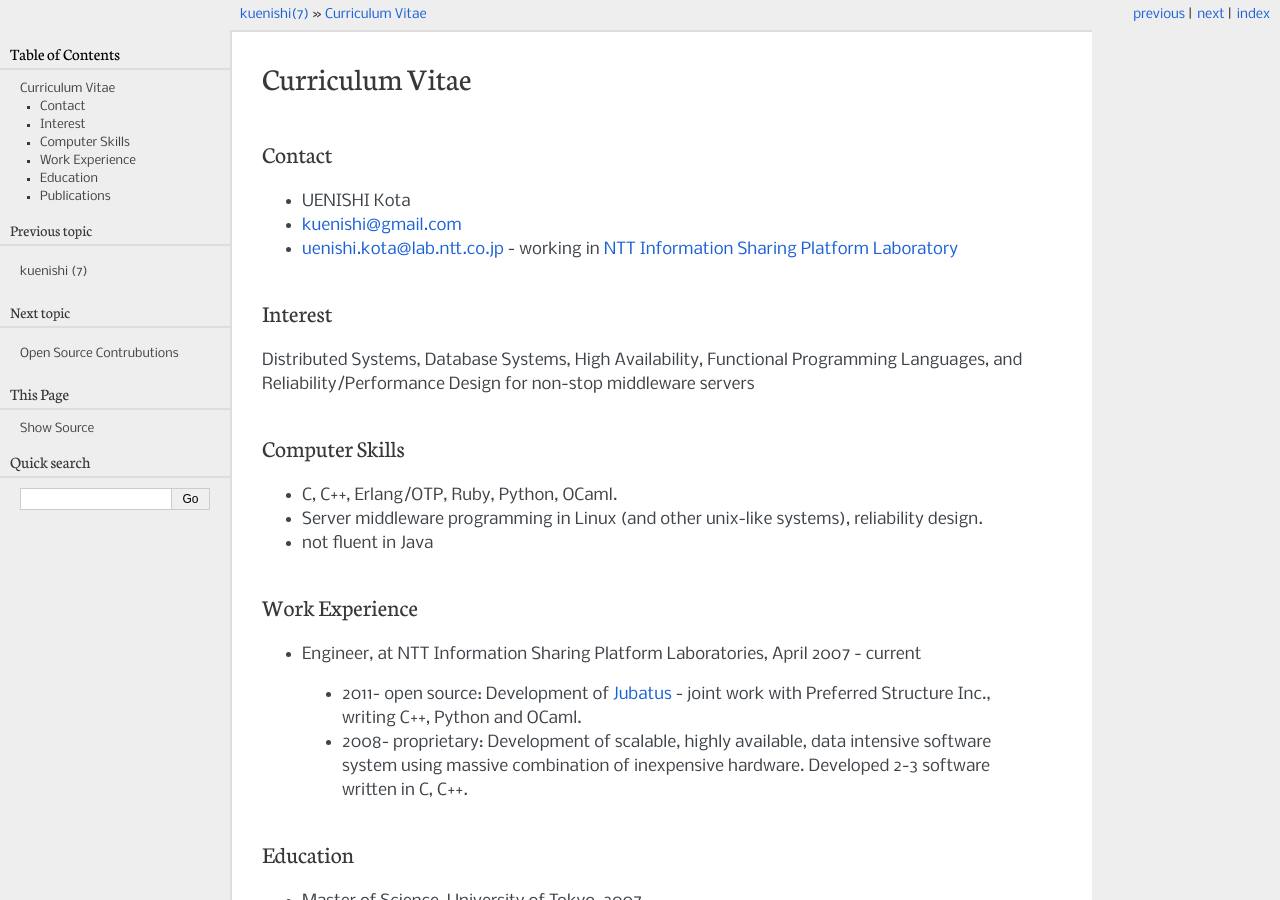
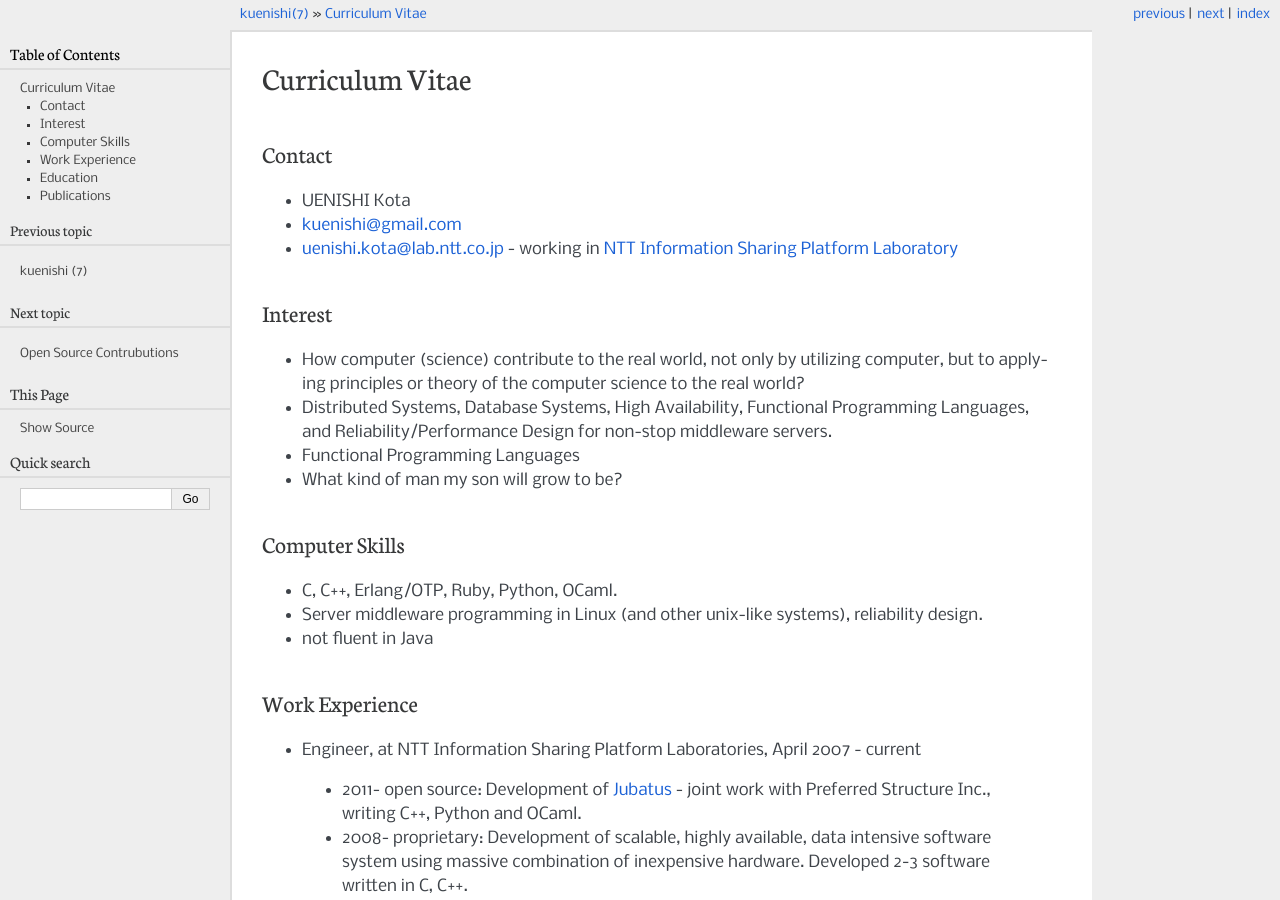
Before and after one commit to kuenishi/mywebsite, a Sphinx documentation site: the page built from source/cv.rst, in a window 1280 px wide and 900 px high. Built offline with Sphinx 7.4.7, drawn with Linux system fonts in a browser that asks for light colours.

Commit message:
more: interested in

```diff
--- a/source/cv.rst
+++ b/source/cv.rst
@@ -12,7 +12,10 @@ Contact
 Interest
 --------
 
-Distributed Systems, Database Systems, High Availability, Functional Programming Languages, and Reliability/Performance Design for non-stop middleware servers
+- How computer (science) contribute to the real world, not only by utilizing computer, but to applying principles or theory of the computer science to the real world?
+- Distributed Systems, Database Systems, High Availability, Functional Programming Languages, and Reliability/Performance Design for non-stop middleware servers.
+- Functional Programming Languages
+- What kind of man my son will grow to be?
 
 Computer Skills
 ---------------
```
